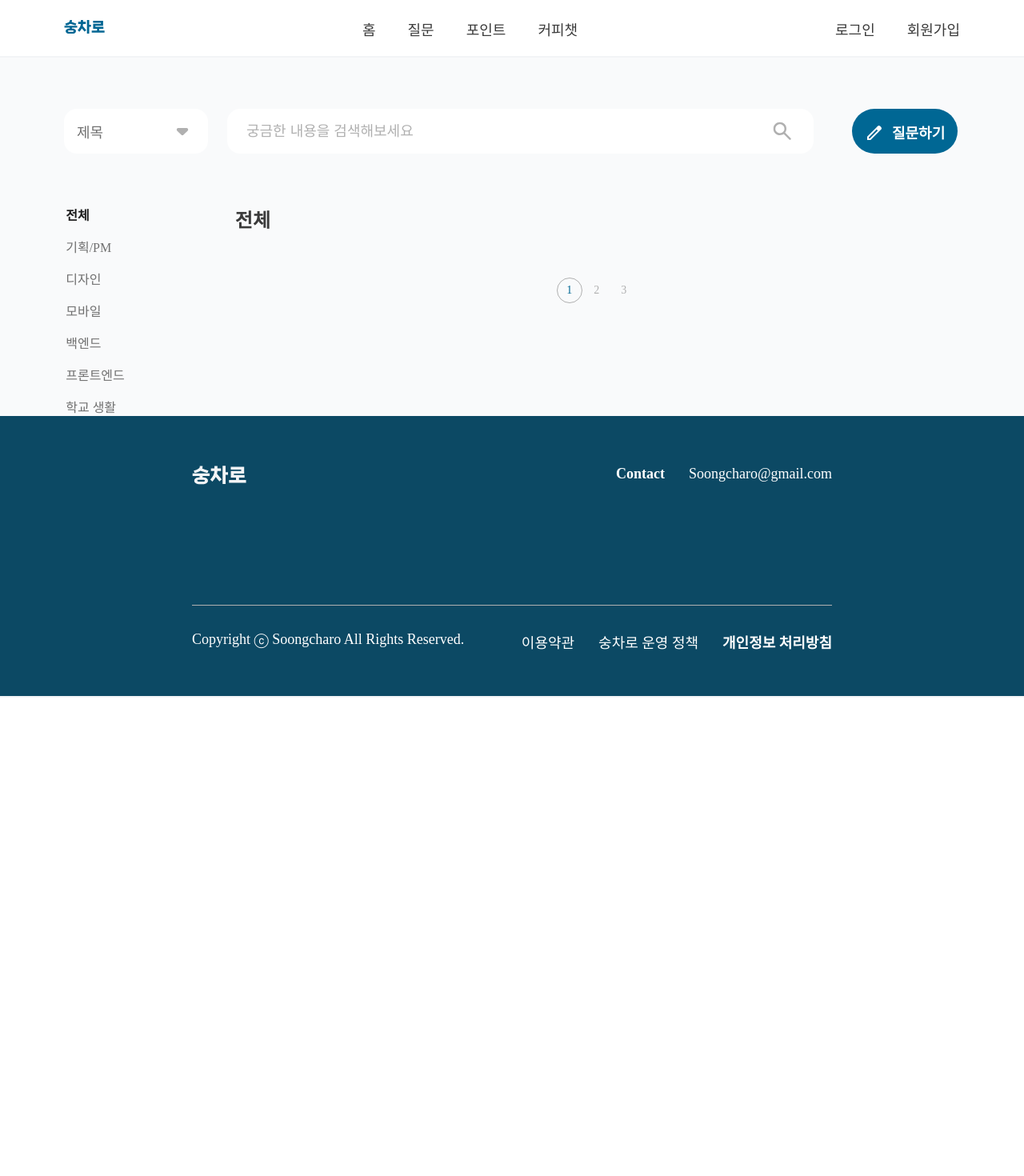
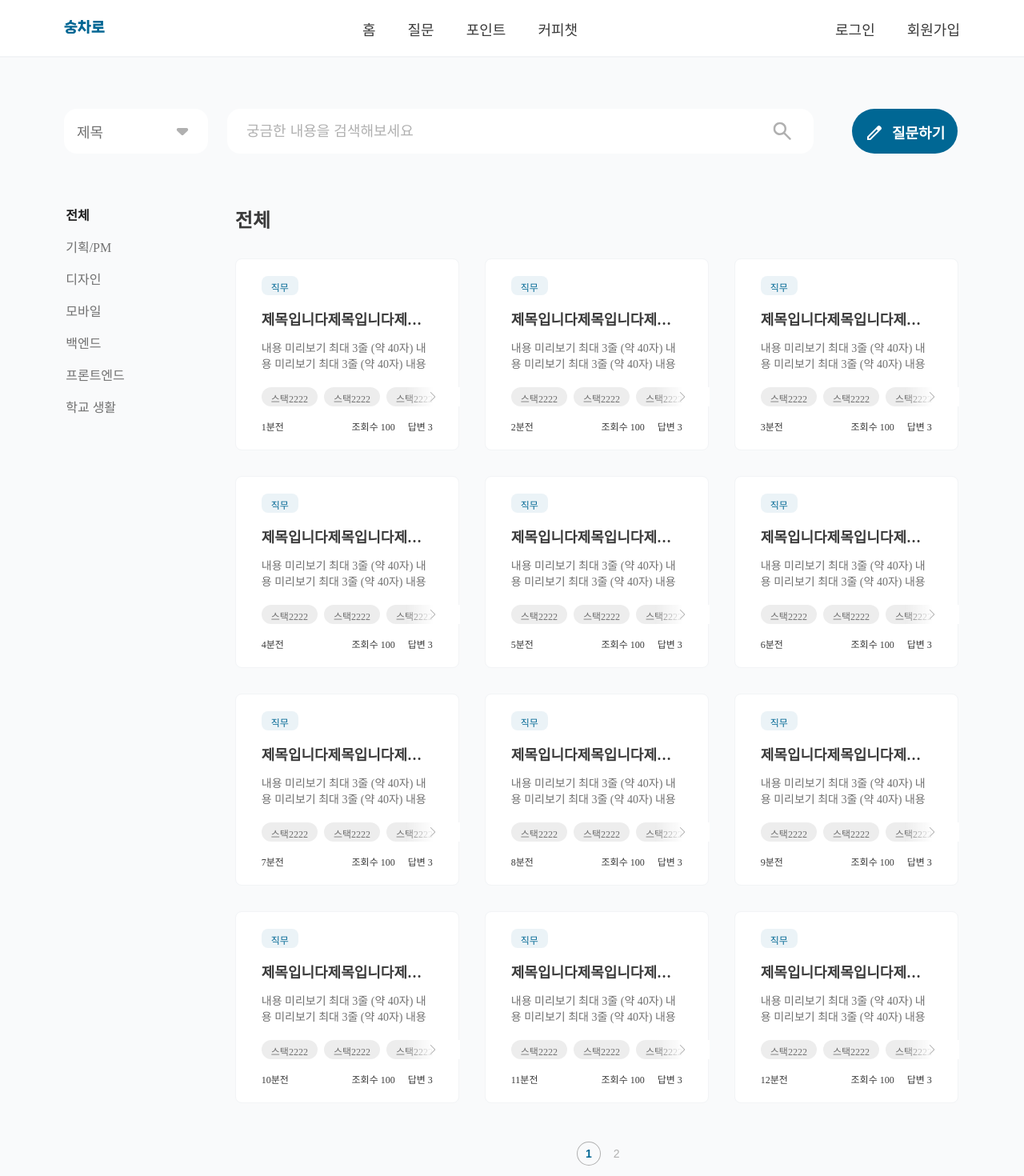
Before and after one commit to Soongmile/Soongmile-FE, a Next.js app: page /searchpage in a window 1280 px wide. Shown: the top 1470 px of the page at 80% size. Before the commit the page ends 872 px from the top, so only its background shows below. Built offline with nearby package versions, Linux system fonts and the light colour scheme.

Commit message:
refactor: pagination 개선

```diff
--- a/pages/searchpage.tsx
+++ b/pages/searchpage.tsx
@@ -6,8 +6,23 @@ import theme from '@/styles/theme';
 import SideBar from '@/components/reusable/SideBar';
 import { MAINPAGE_MENU_LIST } from '@/const';
 import Card from '@/components/reusable/Card';
+import { useState } from 'react';
 
 const SearchPage: NextPage = () => {
+  const itemsPerPage = 12; // 한 페이지에 표시할 아이템 수
+  const totalItems = 20; // 전체 아이템 수 (예시로 12개로 설정)
+
+  const [currentPage, setCurrentPage] = useState(1);
+
+  const totalPages = Math.ceil(totalItems / itemsPerPage);
+
+  const handlePageChange = (page: number) => {
+    setCurrentPage(page);
+  };
+
+  const startIndex = (currentPage - 1) * itemsPerPage;
+  const endIndex = Math.min(startIndex + itemsPerPage, totalItems);
+
   return (
     <Container>
       <Spacing direction="vertical" size={64} />
@@ -19,15 +34,23 @@ const SearchPage: NextPage = () => {
         <RightWrap>
           <Title>전체</Title>
           <Spacing direction="vertical" size={32} />
-          <CardWrap />
+          <CardWrap>
+            {Array.from({ length: endIndex - startIndex }, (_, index) => (
+              <Card key={startIndex + index} id={startIndex + index + 1} />
+            ))}
+          </CardWrap>
           <Spacing direction="vertical" size={24} />
-          <PaginationWrap>
-            <PaginationItem pageSelected>1</PaginationItem>
-            <Spacing direction="horizontal" size={2} />
-            <PaginationItem pageSelected={false}>2</PaginationItem>
-            <Spacing direction="horizontal" size={2} />
-            <PaginationItem pageSelected={false}>3</PaginationItem>
-          </PaginationWrap>
+          <Pagination>
+            {Array.from({ length: totalPages }, (_, index) => (
+              <PageBtn
+                key={index + 1}
+                onClick={() => handlePageChange(index + 1)}
+                className={currentPage === index + 1 ? 'active' : ''}
+              >
+                {index + 1}
+              </PageBtn>
+            ))}
+          </Pagination>
           <Spacing direction="vertical" size={73} />
         </RightWrap>
       </ContentWrap>
@@ -64,33 +87,31 @@ const Title = styled.p`
 const CardWrap = styled.div`
   width: 904px;
   display: flex;
-  justify-content: space-between;
   flex-wrap: wrap;
   gap: 32px 32px;
 `;
 
-interface PageProps {
-  pageSelected: boolean;
-}
-
-const PaginationWrap = styled.div`
-  height: 32px;
-  width: fit-content;
-  display: flex;
-  margin: 0 auto;
+const Pagination = styled.div`
+  align-items: center;
+  text-align: center;
+  margin-top: 24px;
 `;
 
-const PaginationItem = styled.span<PageProps>`
-  height: 32px;
-  width: 32px;
-  display: flex;
-  justify-content: center;
-  align-items: center;
-  background-image: ${(props) => props.pageSelected && `url('/img/paginationSelected.svg')`};
-  color: ${(props) => (props.pageSelected ? theme.colors.primary : theme.colors.gray2)};
+const PageBtn = styled.button`
+  margin-left: 10px;
+  border: none;
+  background-color: transparent;
+  color: ${theme.colors.gray2};
   font-size: ${theme.fontStyles.Text_S.fontSize}px;
   font-weight: ${theme.fontStyles.Text_S.fontWeight};
-  background-size: contain;
-  background-position: center;
-  cursor: pointer;
+
+  color: ${theme.colors.gray2};
+
+  &.active {
+    color: ${theme.colors.primary};
+    font-weight: bold;
+    border-radius: 100%;
+    border: 1px solid ${theme.colors.gray2};
+    padding: 6px 10px 6px 10px;
+  }
 `;
```
